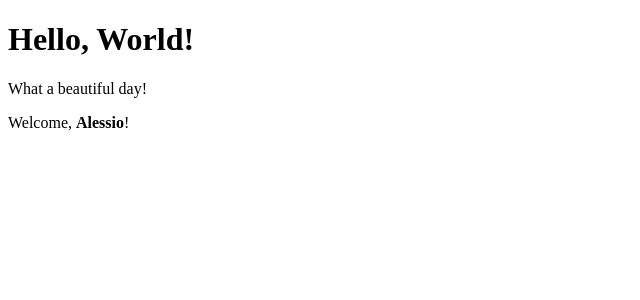
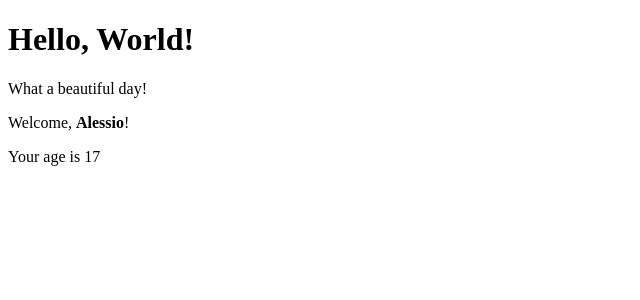
Before and after one commit to AlessioSatta/react-exercises, a React (Create React App) app in the folder my-app/: page / in a window 1280 px wide. Shown: the top 300 px of the page, without its empty margins (0-640 px from the left). Built offline with nearby package versions, Linux system fonts and the light colour scheme.

Commit message:
changed the condition in welcome.js

```diff
--- a/my-app/src/Welcome.js
+++ b/my-app/src/Welcome.js
@@ -8,7 +8,7 @@ export class Welcome extends React.Component {
         return(
             <div>
                 <p>Welcome, <strong>{name}</strong>!</p>
-                {this.props.age > 18 && <Age age= {this.props.age} />}
+                {this.props.age && <Age age= {this.props.age} />}
             </div>
         )
     }
```
